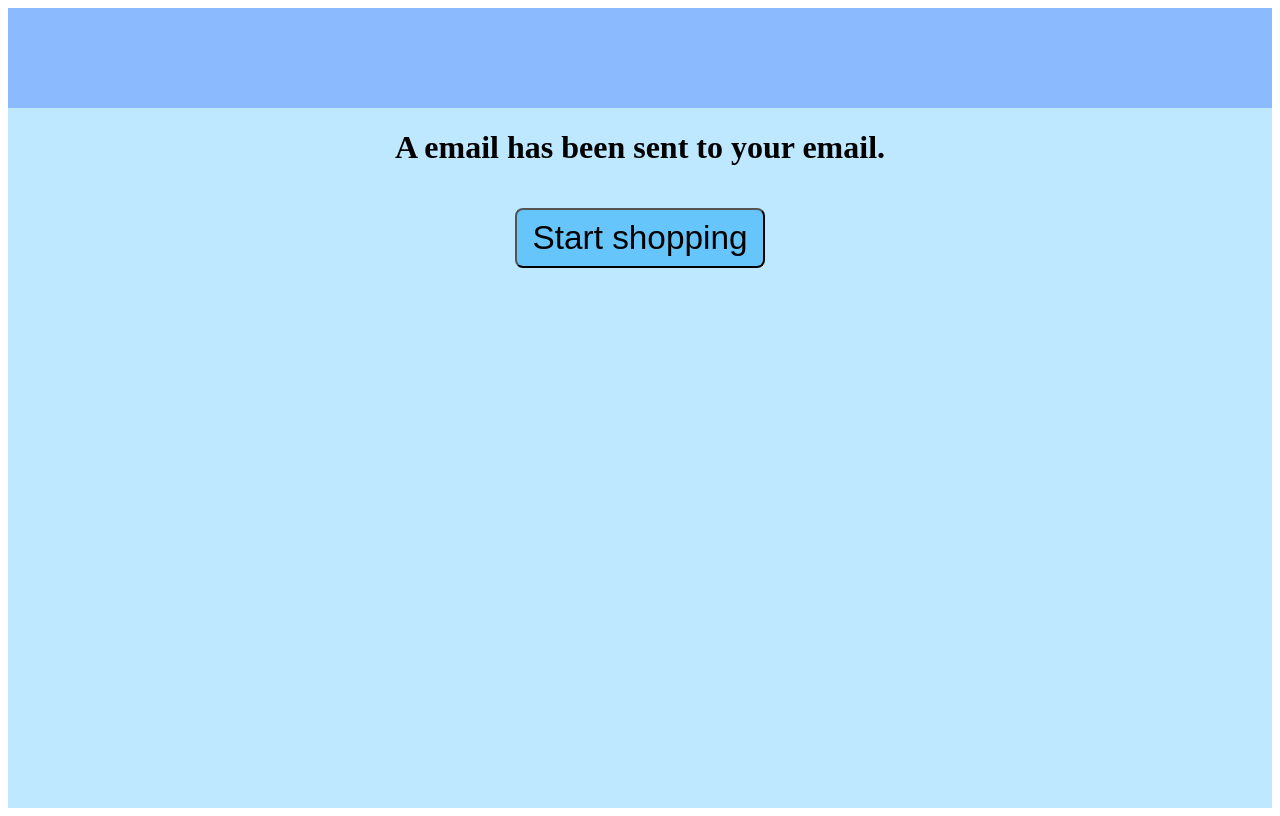
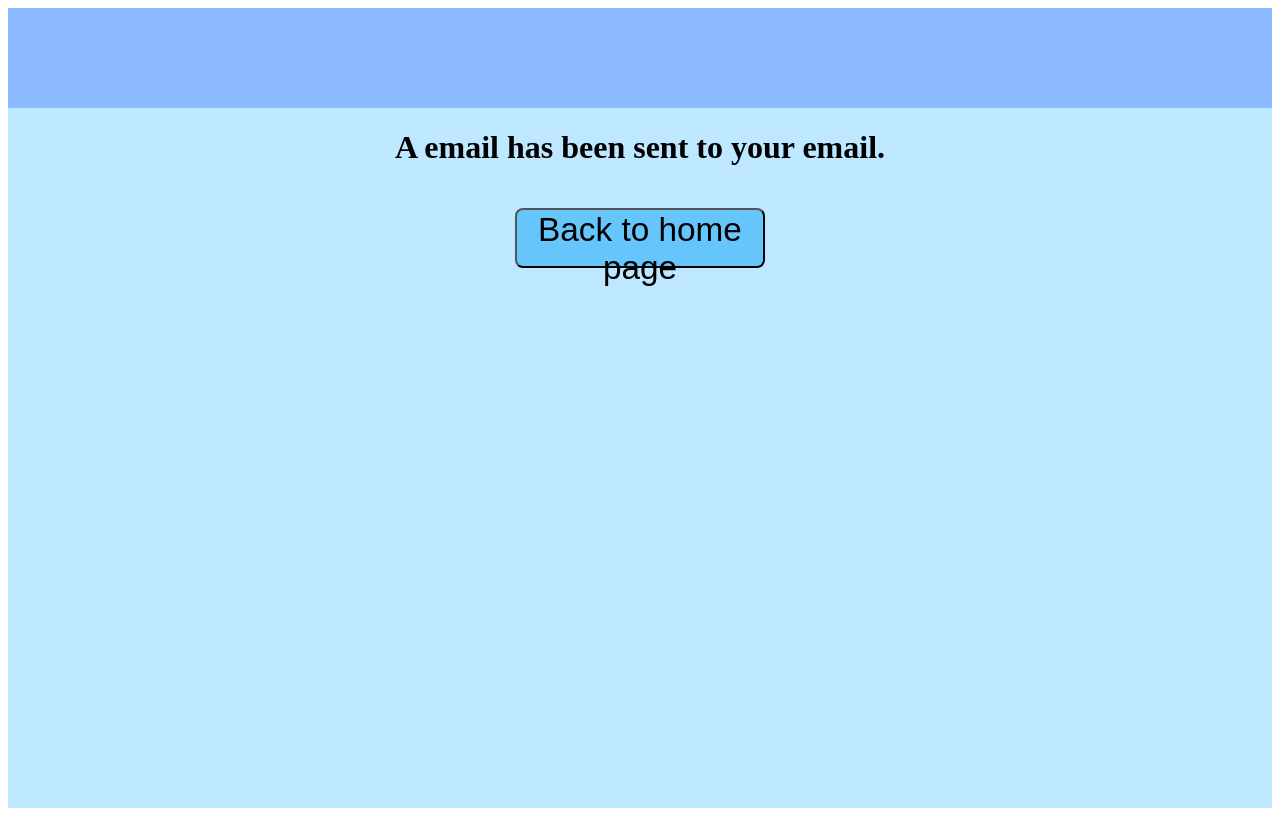
Before and after one commit to cse442-at-ub/project_s23-gamblers, a React (Create React App) app: page /Verify in a window 1280 px wide. Built offline with nearby package versions, Linux system fonts and the light colour scheme.

Commit message:
BetterButtonName

```diff
--- a/src/Components/Verify.js
+++ b/src/Components/Verify.js
@@ -8,7 +8,7 @@ function Verify() {
             <h1 style={{textAlign:'center'}}>A email has been sent to your email.</h1>
             <div style={{ textAlign: 'center' }}>
                <Link to='/'>
-                <button className='RegisterButton' >Start shopping</button>
+                <button className='RegisterButton' >Back to home page</button>
             </Link>
             </div>
 
```
